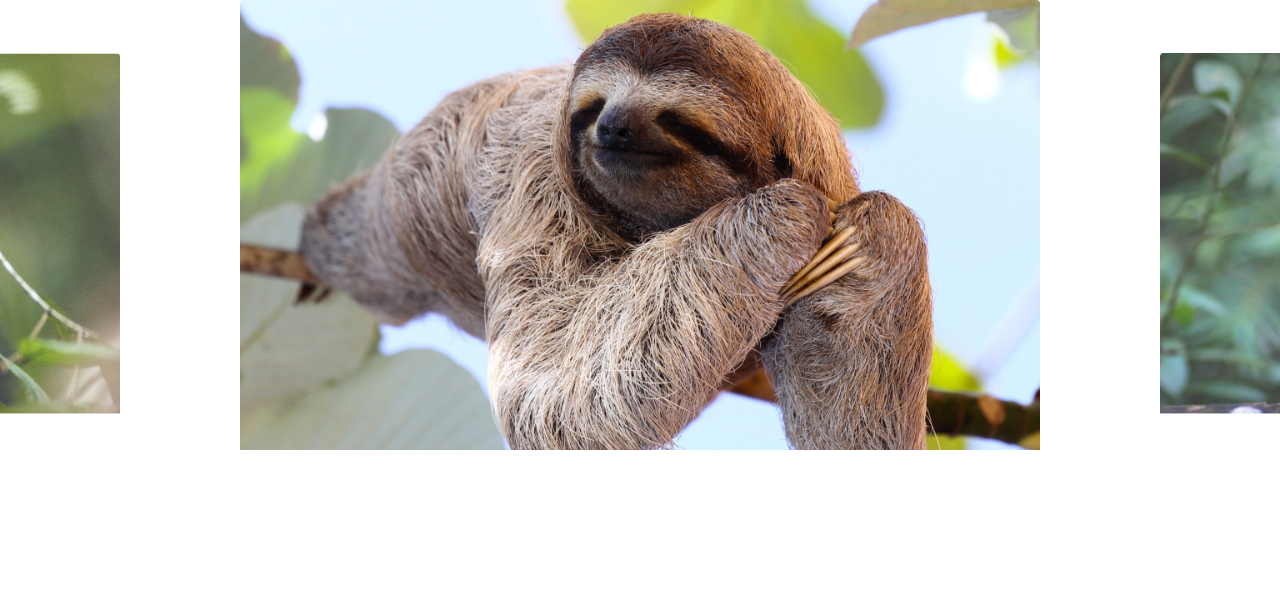
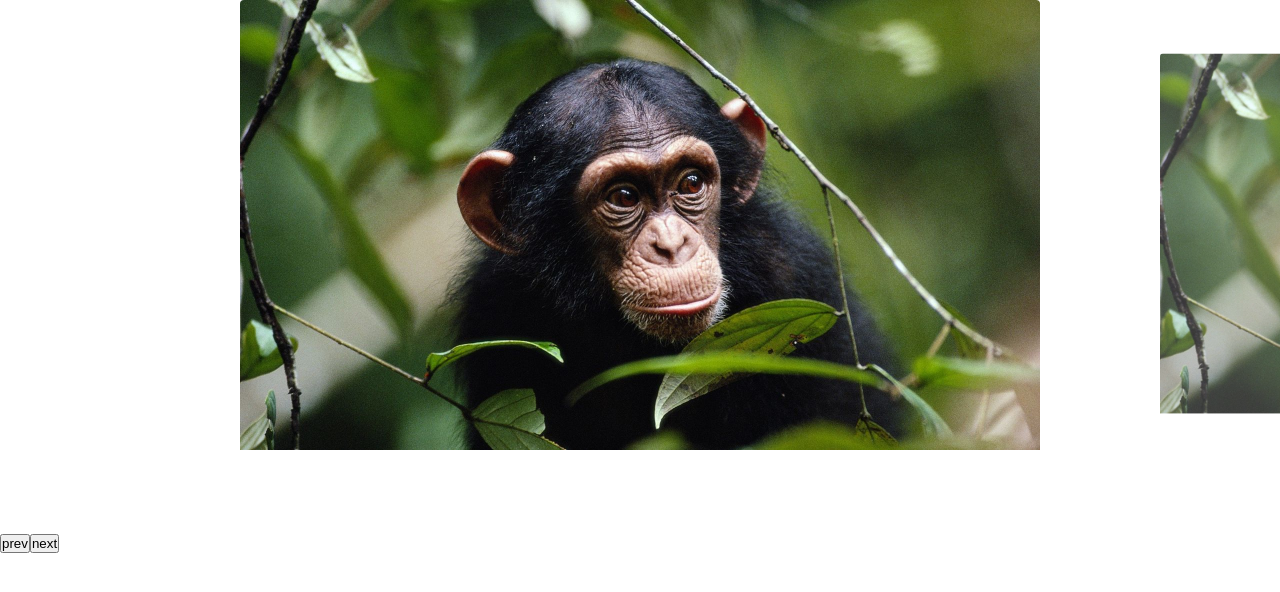
Before and after one commit to GabrielFer02/SlideModel, a plain HTML site: page index.html in a window 1280 px wide. Drawn offline with Linux system fonts and the light colour scheme.

Commit message:
add class SlideNav and buttons navigation

```diff
--- a/index.html
+++ b/index.html
@@ -22,6 +22,10 @@
       <li><img src="./img/image6.jpg" alt=""></li>
     </ul>
   </div>
+  <div class="arrow-nav">
+    <button class="prev">prev</buttom>
+    <button class="next">next</buttom>
+  </div>
 </body>
 <script type="module" src="./src/index.js"></script>
 
--- a/js/slide.js
+++ b/js/slide.js
@@ -1,5 +1,6 @@
-import debounce from "./debounce.js"
-export default class Slide {
+import debounce from "./debounce.js";
+
+export class Slide {
   constructor(slideContainer, slide) {
     this.slideContainer = document.querySelector(slideContainer);
     this.slide = document.querySelector(slide);
@@ -139,6 +140,8 @@ export default class Slide {
     this.onMove = this.onMove.bind(this);
     this.onEnd = this.onEnd.bind(this);
     this.onResize = this.onResize.bind(this);
+    this.activePrevSlide = this.activePrevSlide.bind(this);
+    this.activeNextSlide = this.activeNextSlide.bind(this);
   }
 
   init() {
@@ -147,6 +150,21 @@ export default class Slide {
     this.addSlideEvents();
     this.slideConfig();
     this.addResizeEvent();
+    this.changeSlide(0);
     return this;
   }
 }
+
+export class SlideNav extends Slide {
+  addArrow(prev, next) {
+    this.prev = document.querySelector(prev);
+    this.next = document.querySelector(next);
+
+    this.addArrowEvent();
+  }
+
+  addArrowEvent() {
+    this.prev.addEventListener("click", this.activePrevSlide);
+    this.next.addEventListener("click", this.activeNextSlide);
+  }
+}
--- a/src/index.js
+++ b/src/index.js
@@ -1,7 +1,5 @@
-import Slide from "../js/slide.js";
+import {SlideNav} from "../js/slide.js";
 
-const slide = new Slide(".slide-container", ".slide");
+const slide = new SlideNav(".slide-container", ".slide");
 slide.init();
-
-slide.changeSlide(3);
-slide.activePrevSlide();
+slide.addArrow(".prev", ".next");
```
